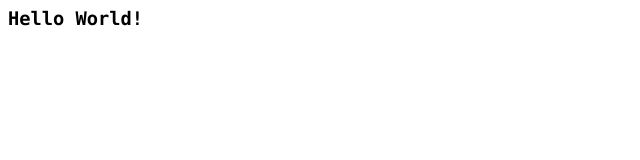
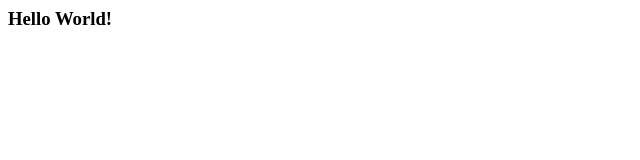
Before and after one commit to dheerajponnoju/dheerajponnoju, a plain HTML site: page index.html in a window 1280 px wide. Shown: the full height of the page, 0-640 px from the left. Drawn offline with Linux system fonts and the light colour scheme.

Commit message:
Update index.html

```diff
--- a/index.html
+++ b/index.html
@@ -1,5 +1,5 @@
 <html>
   <body>
-    <h3 style="font-family:'Lucida Console';">Hello World!</h3>
+    <h3 style="font-family:'Lucida Console' monospace;">Hello World!</h3>
   </body>
 </html>
```
